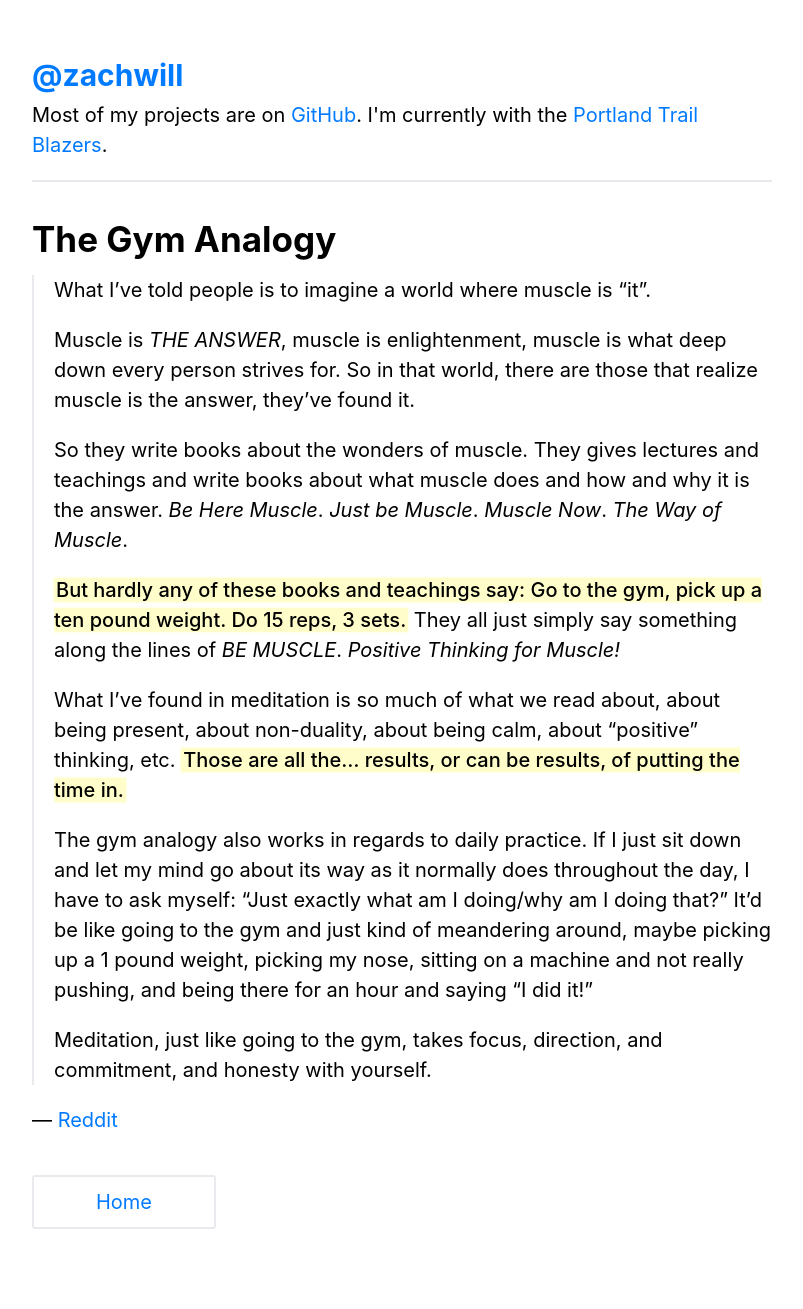
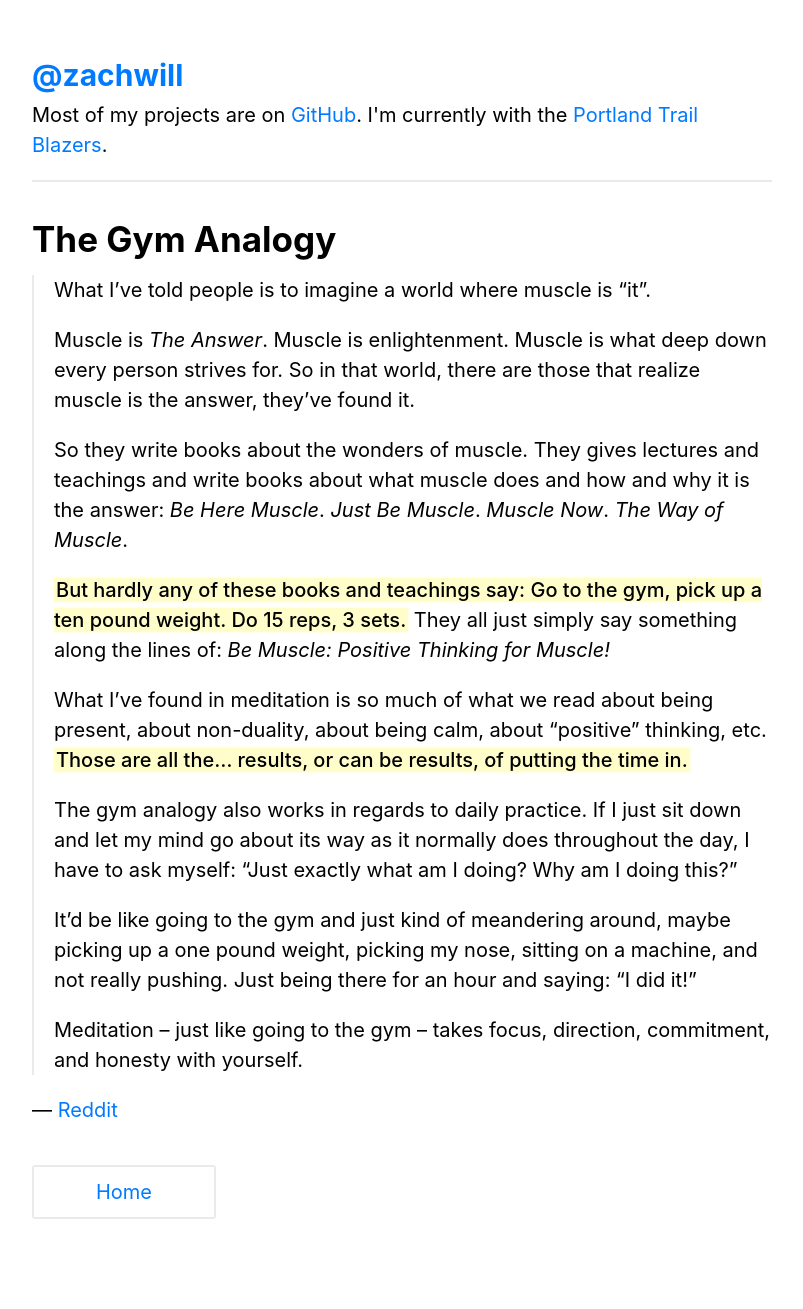
Before and after one commit to zachwill/blog, a Jekyll site: the page built from _posts/2018-08-24-gym-analogy.md, in a window 1280 px wide. Shown: the whole page, without its empty margins (238-1041 px from the left). Built offline with Jekyll 4.4.1, drawn with Linux system fonts in a browser that asks for light colours.

Commit message:
Minor grammatical updates

```diff
--- a/_posts/2018-08-24-gym-analogy.md
+++ b/_posts/2018-08-24-gym-analogy.md
@@ -6,30 +6,31 @@ permalink : /the-gym-analogy/
 
 > What I've told people is to imagine a world where muscle is "it".
 >
-> Muscle is *THE ANSWER*, muscle is enlightenment, muscle is what deep down
+> Muscle is *The Answer*. Muscle is enlightenment. Muscle is what deep down
 > every person strives for. So in that world, there are those that realize
 > muscle is the answer, they've found it.
 >
 > So they write books about the wonders of muscle. They gives lectures and
 > teachings and write books about what muscle does and how and why it is the
-> answer. *Be Here Muscle*. *Just be Muscle*. *Muscle Now*. *The Way of Muscle*.
+> answer: *Be Here Muscle*. *Just Be Muscle*. *Muscle Now*. *The Way of Muscle*.
 >
 > __But hardly any of these books and teachings say: Go to the gym, pick up a ten
 > pound weight. Do 15 reps, 3 sets.__ They all just simply say something along the
-> lines of *BE MUSCLE*. *Positive Thinking for Muscle!*
+> lines of: *Be Muscle: Positive Thinking for Muscle!*
 >
-> What I've found in meditation is so much of what we read about, about being
+> What I've found in meditation is so much of what we read about being
 > present, about non-duality, about being calm, about "positive" thinking, etc.
 > __Those are all the... results, or can be results, of putting the time in.__
 >
 > The gym analogy also works in regards to daily practice. If I just sit down
 > and let my mind go about its way as it normally does throughout the day, I
-> have to ask myself: "Just exactly what am I doing/why am I doing that?" It'd be
-> like going to the gym and just kind of meandering around, maybe picking up a 1
-> pound weight, picking my nose, sitting on a machine and not really pushing,
-> and being there for an hour and saying "I did it!"
+> have to ask myself: "Just exactly what am I doing? Why am I doing this?"
 >
-> Meditation, just like going to the gym, takes focus, direction, and
+> It'd be like going to the gym and just kind of meandering around, maybe
+> picking up a one pound weight, picking my nose, sitting on a machine,
+> and not really pushing. Just being there for an hour and saying: "I did it!"
+>
+> Meditation -- just like going to the gym -- takes focus, direction,
 > commitment, and honesty with yourself.
 
 &mdash; [Reddit](https://www.reddit.com/r/Meditation/comments/99mtd0/how_do_you_maintain_the_effects_after_meditating/e4p5vbj/)
```
